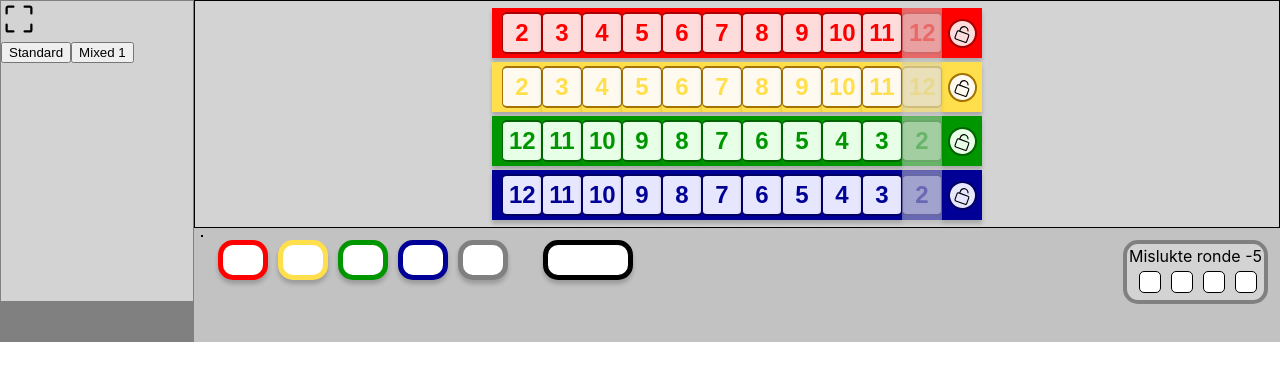
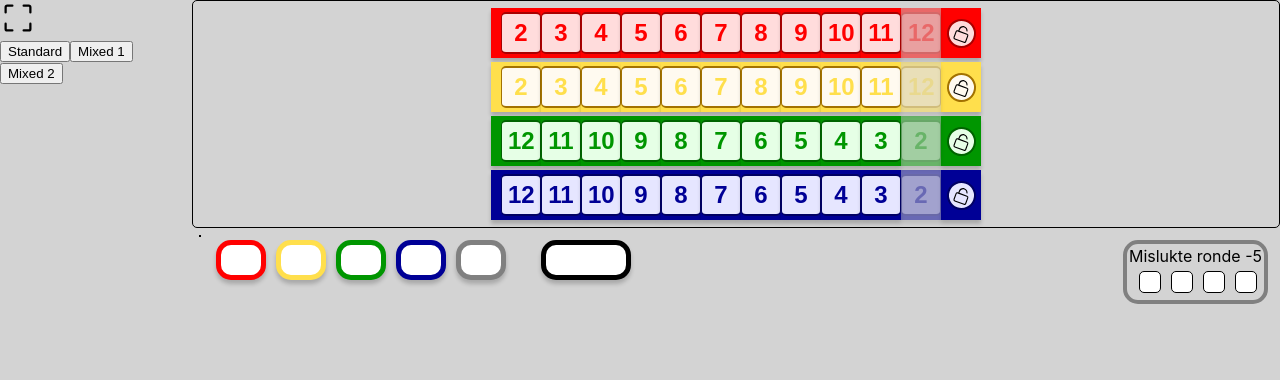
Before and after one commit to bertveloper/qwixx, a React (Create React App) app: page / in a window 1280 px wide. Shown: the top 380 px of the page. Built offline with nearby package versions, Linux system fonts and the light colour scheme.

Commit message:
Small styling fix

```diff
--- a/src/components/scorecard.css
+++ b/src/components/scorecard.css
@@ -1,16 +1,31 @@
+@media screen and (max-width: 450px) {
+    .sc-sidebar {
+        width: 100vw;
+        height: auto;
+        /* background: fixed lightgrey; */
+        /* float: left; */
+        /* border: 1px solid grey; */
+        padding-bottom: 10px;
+    }
+}
+
+@media screen and (min-width: 451px){
+    .sc-sidebar {
+        width: 15%;
+        height: 100vh;
+        /* background: fixed lightgrey; */
+        float: left;
+        /* border: 1px solid grey; */
+        padding-bottom: 10px;
+    }
+}
+
 .sc-wrapper {
     overflow: hidden;
-    max-height: 500px;
-    background: grey;
+    height:100vh;
+    background: lightgrey;
 }
 
-.sc-sidebar {
-    width: 15%;
-    height: 300px;
-    background: fixed lightgrey;
-    float: left;
-    border: 1px solid grey;
-}
 
 .sc-container-rows {
     max-height: 220px;
@@ -18,6 +33,7 @@
     background: lightgrey;
     padding: 5px;
     border: 1px solid black;
+    border-radius: 5px;
 }
 
 .sc-row {
@@ -31,7 +47,7 @@
 }
 
 .sc-container-calculation {
-    background: #c2c2c2;
+    background: lightgrey;
     overflow: hidden;
     height: 100px;
     padding: 7px;
--- a/src/components/scorecard.js
+++ b/src/components/scorecard.js
@@ -358,7 +358,7 @@ class Scorecard extends React.Component{
 
                     <button onClick={()=>this.handleMode(0)}>Standard</button>
                     <button onClick={()=>this.handleMode(1)}>Mixed 1</button>
-
+                    <button onClick={()=>this.handleMode(2)}>Mixed 2</button>
                 </div>
                 <div className="sc-container-rows">
                         {this.renderRow(0)}
```
Also changed, not shown: 1 other file (tests, documents, lock files or other folders).
